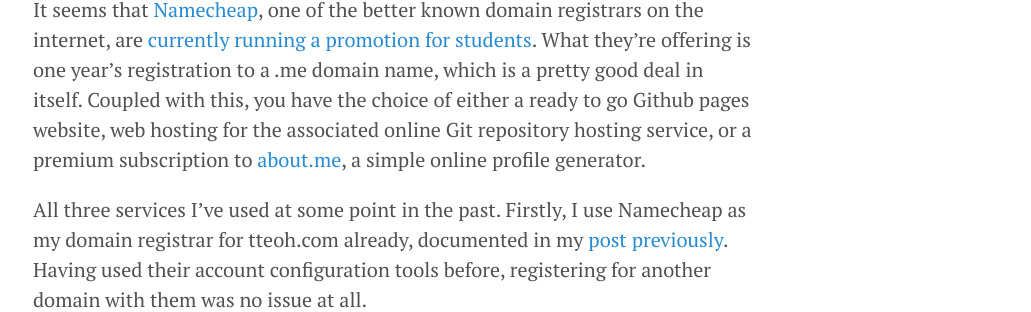
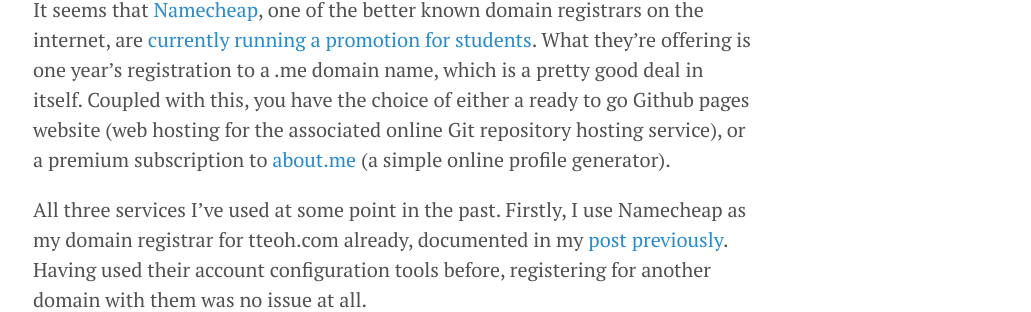
Before and after one commit to thomasteoh/thomasteoh.github.io, a Jekyll site: the page built from _posts/2015-03-20-namecheap-and-about-me.md, in a window 1280 px wide. Shown: the part 287-599 px from the top of the page, without its empty margins (247-1278 px from the left). Built offline with Jekyll 4.4.1, drawn with Linux system fonts in a browser that asks for light colours; Markdown is read by kramdown in place of the engine named in the settings; comment, search, counter and statistics services are not loaded.

Commit message:
another typo

```diff
--- a/_posts/2015-03-20-namecheap-and-about-me.md
+++ b/_posts/2015-03-20-namecheap-and-about-me.md
@@ -5,7 +5,7 @@
 category: technology
 ---
 
-It seems that <a href="http://www.namecheap.com">Namecheap</a>, one of the better known domain registrars on the internet, are <a href="http://www.nc.me">currently running a promotion for students</a>. What they're offering is one year's registration to a .me domain name, which is a pretty good deal in itself. Coupled with this, you have the choice of either a ready to go Github pages website, web hosting for the associated online Git repository hosting service, or a premium subscription to <a href="http://www.about.me">about.me</a>, a simple online profile generator.
+It seems that <a href="http://www.namecheap.com">Namecheap</a>, one of the better known domain registrars on the internet, are <a href="http://www.nc.me">currently running a promotion for students</a>. What they're offering is one year's registration to a .me domain name, which is a pretty good deal in itself. Coupled with this, you have the choice of either a ready to go Github pages website (web hosting for the associated online Git repository hosting service), or a premium subscription to <a href="http://www.about.me">about.me</a> (a simple online profile generator).
 
 <!--break-->
 
```
